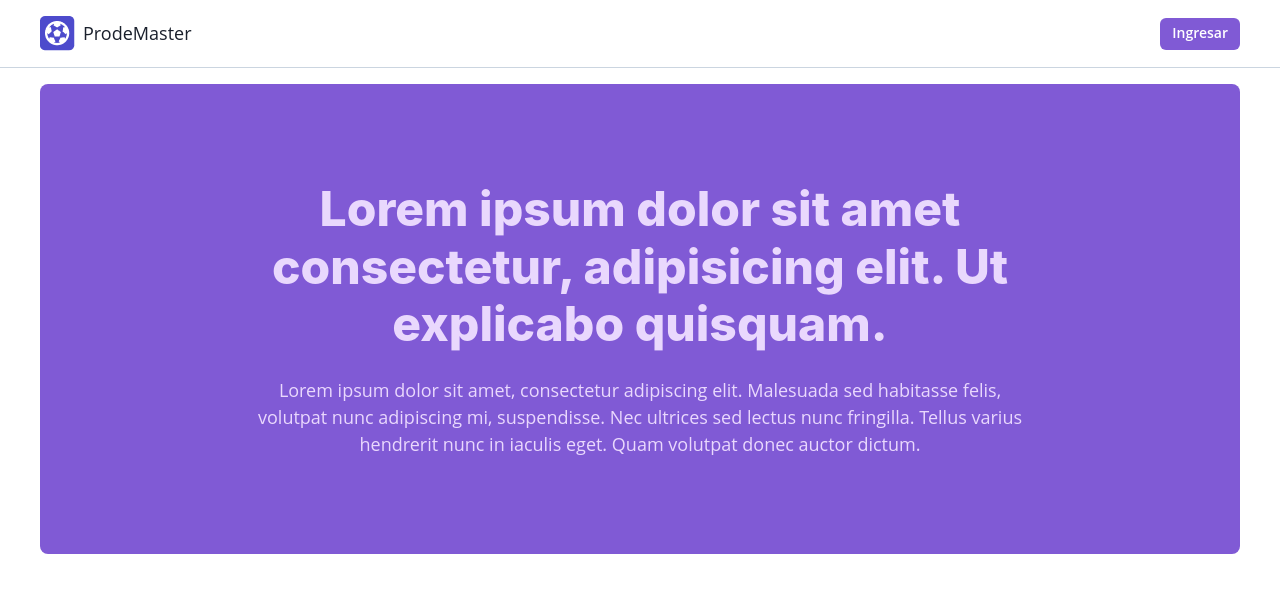
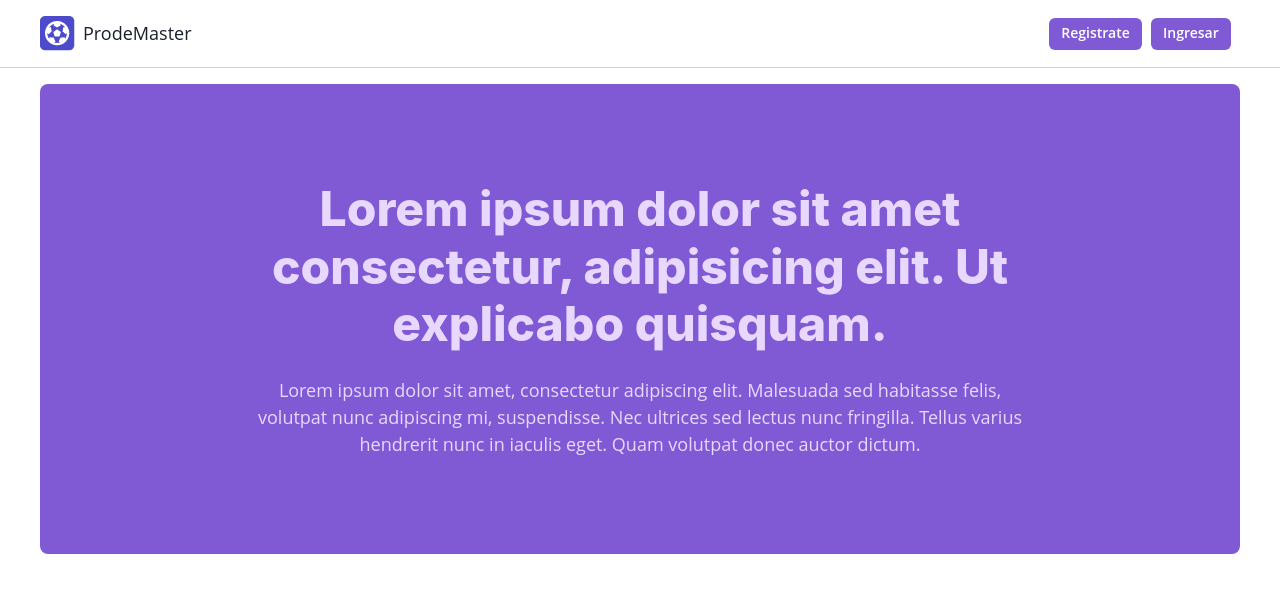
Before and after one commit to matzapata/PG-Henry, a React (Create React App) app in the folder client/: page / in a window 1280 px wide. Shown: the top 592 px of the page. Built offline with nearby package versions, Linux system fonts and the light colour scheme; no server answers.

Commit message:
Feature(add Auth0 login to signup)

```diff
--- a/client/src/components/NavBar.tsx
+++ b/client/src/components/NavBar.tsx
@@ -1,13 +1,15 @@
 import React from "react";
-import { Button, Flex, Text, Link } from "@chakra-ui/react";
+import { Button, Flex, Text, Link, Box } from "@chakra-ui/react";
 import { Link as ReactLink } from "react-router-dom";
 import { useAppDispatch, useAppSelector } from "../redux/hooks";
 import { signOut } from "../redux/slices/authThunk";
 import Logo from "./Logo";
+import { useAuth0 } from "@auth0/auth0-react";
 
 export default function NavBar() {
   const isLoggedIn = useAppSelector((state) => state.auth.token);
   const dispatch = useAppDispatch();
+  const { logout, isAuthenticated } = useAuth0();
 
   return (
     <Flex
@@ -23,7 +25,7 @@ export default function NavBar() {
         <Text fontSize="lg" fontWeight="medium" ml="2" mr={["4", "8"]}>
           ProdeMaster
         </Text>
-        {isLoggedIn && (
+        {(isLoggedIn || isAuthenticated) && (
           <>
             <Link color="purple.500" mx="4" as={ReactLink} to="/torneos">
               Torneos
@@ -31,18 +33,41 @@ export default function NavBar() {
           </>
         )}
       </Flex>
-      {isLoggedIn ? (
+      {isLoggedIn || isAuthenticated ? (
+        <Box width="150px" display="flex" justifyContent="space-evenly">
+          <Button colorScheme="purple" size="sm">
+            Perfil
+          </Button>
           <Button
-          onClick={() => dispatch(signOut())}
+            onClick={() => {
+              if (isLoggedIn) dispatch(signOut());
+              else if (isAuthenticated) logout();
+            }}
             colorScheme="purple"
             size="sm"
           >
             Salir
           </Button>
+        </Box>
       ) : (
-        <Button as={ReactLink} to="/auth/login" colorScheme="purple" size="sm">
+        <Box width="200px" display="flex" justifyContent="space-evenly">
+          <Button
+            as={ReactLink}
+            to="/auth/signup"
+            colorScheme="purple"
+            size="sm"
+          >
+            Registrate
+          </Button>
+          <Button
+            as={ReactLink}
+            to="/auth/login"
+            colorScheme="purple"
+            size="sm"
+          >
             Ingresar
           </Button>
+        </Box>
       )}
     </Flex>
   );
```
Lines whose indentation alone changed are shown as unchanged.
